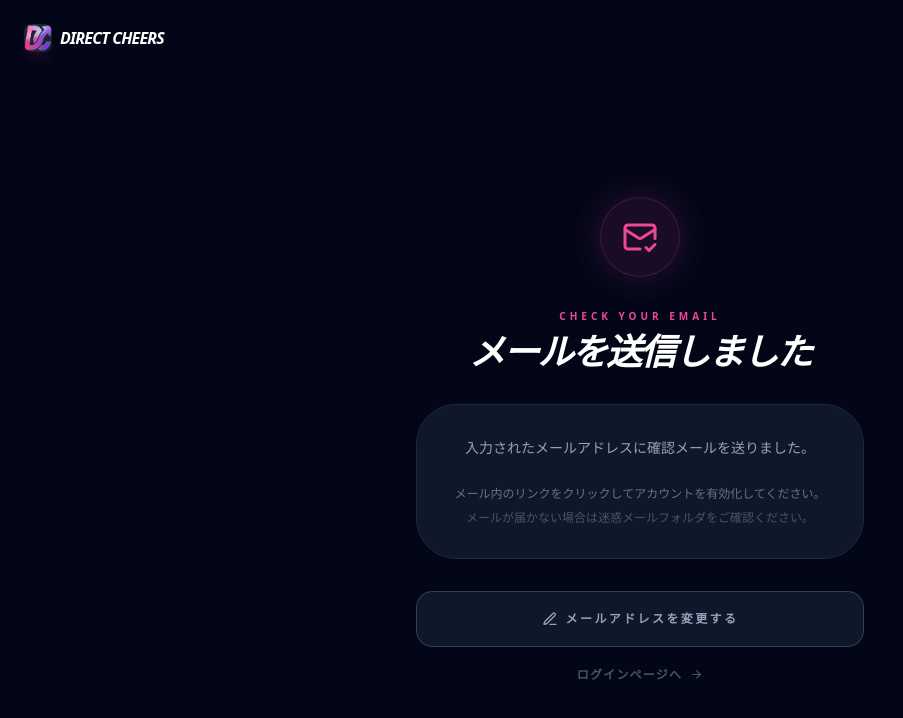
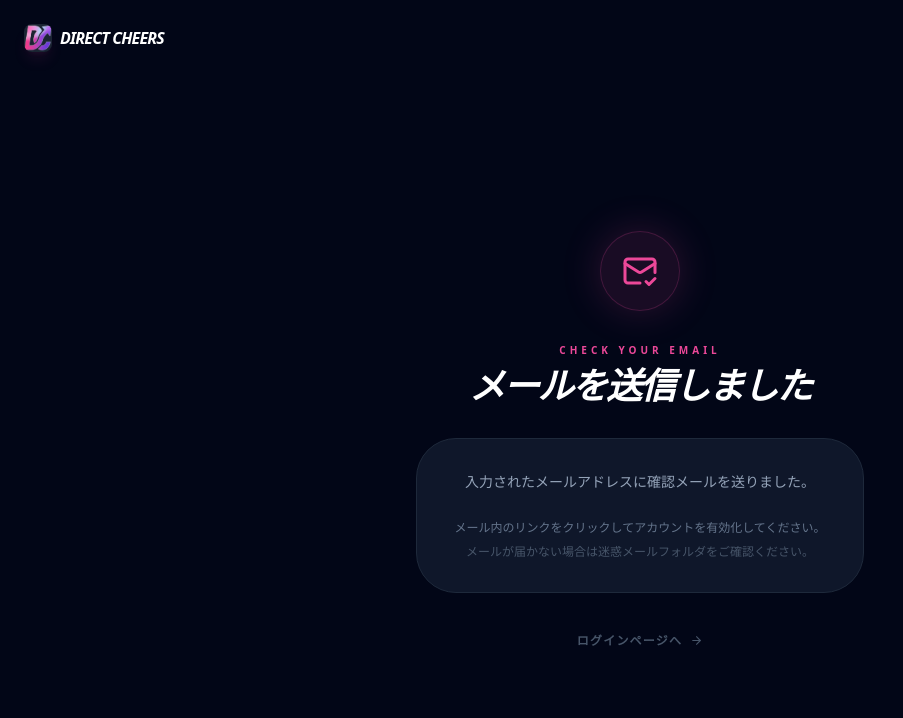
Before and after one commit to spacemindhiro/direct-cheers, a Next.js app: page /en/auth/sign-up-success in a window 1280 px wide. Shown: the top 718 px of the page, without its empty margins (0-903 px from the left). Built offline with nearby package versions, Linux system fonts and the light colour scheme; no server answers.

Commit message:
サインアップ成功画面からメールアドレス変更ボタンを削除
招待制のため任意のメアドに変更されると招待制の意味がなくなる。
メアドを変えたい場合は管理者に再招待してもらうフローとする。

```diff
--- a/app/[locale]/auth/sign-up-success/page.tsx
+++ b/app/[locale]/auth/sign-up-success/page.tsx
@@ -3,7 +3,7 @@
 import { useSearchParams } from 'next/navigation';
 import { Suspense, useState, useTransition } from 'react';
 import Link from 'next/link';
-import { MailCheck, ArrowRight, RefreshCw, PenLine, CheckCircle2 } from 'lucide-react';
+import { MailCheck, ArrowRight, RefreshCw, CheckCircle2 } from 'lucide-react';
 import { createClient } from '@/lib/supabase/client';
 
 function SignUpSuccessContent() {
@@ -109,14 +109,6 @@ function SignUpSuccessContent() {
           <p className="text-xs text-red-400 text-center">{resendError}</p>
         )}
 
-        {/* メアド変更 */}
-        <Link
-          href={redirectTo ? `/auth/sign-up?redirect=${encodeURIComponent(redirectTo)}` : '/auth/sign-up'}
-          className="w-full h-14 bg-slate-900 border border-slate-700 hover:border-pink-500/50 text-slate-400 rounded-2xl font-black text-xs uppercase tracking-[0.2em] transition-all flex items-center justify-center gap-2"
-        >
-          <PenLine size={16} /> メールアドレスを変更する
-        </Link>
-
         <Link
           href="/auth/login"
           className="inline-flex items-center gap-2 text-xs text-slate-600 hover:text-pink-500 transition-colors font-bold uppercase tracking-widest pt-2"
```
Also changed, not shown: 1 other file (tests, documents, lock files or other folders).
